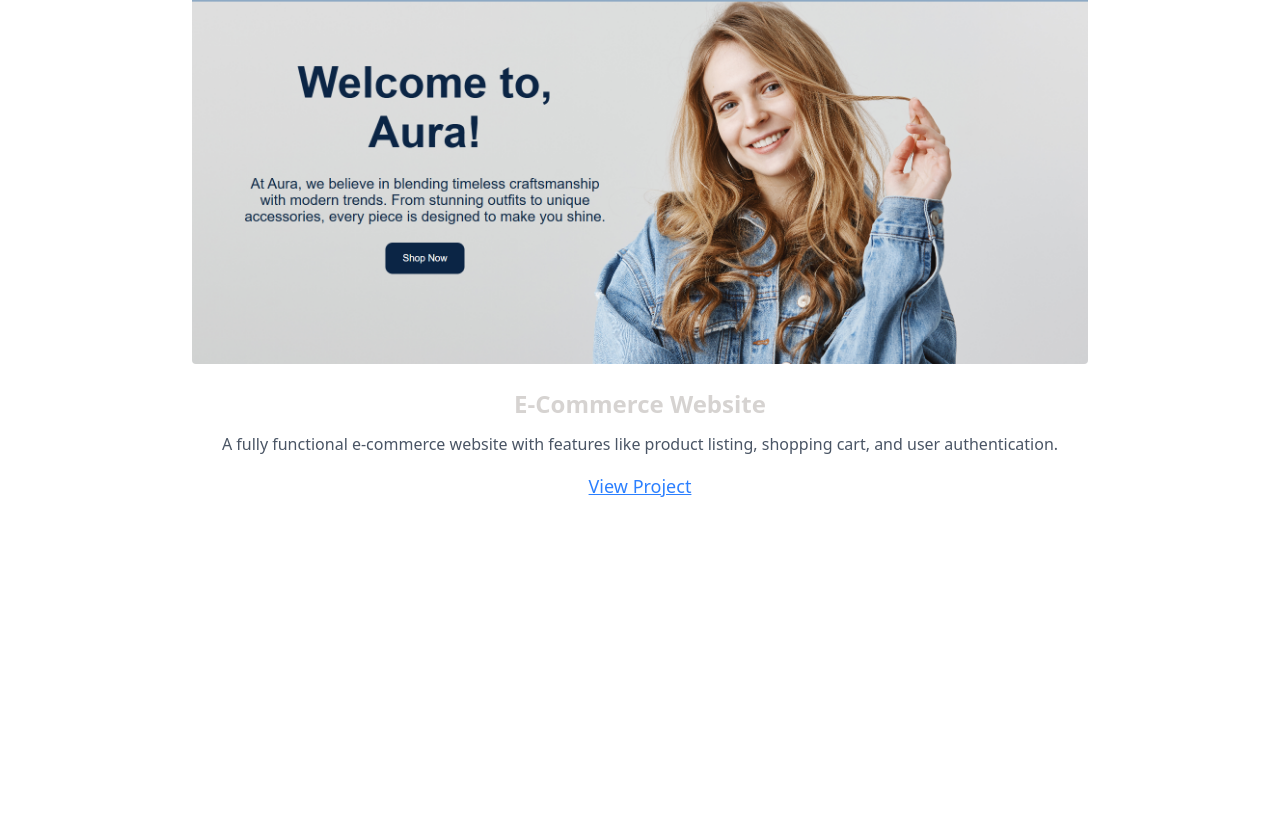
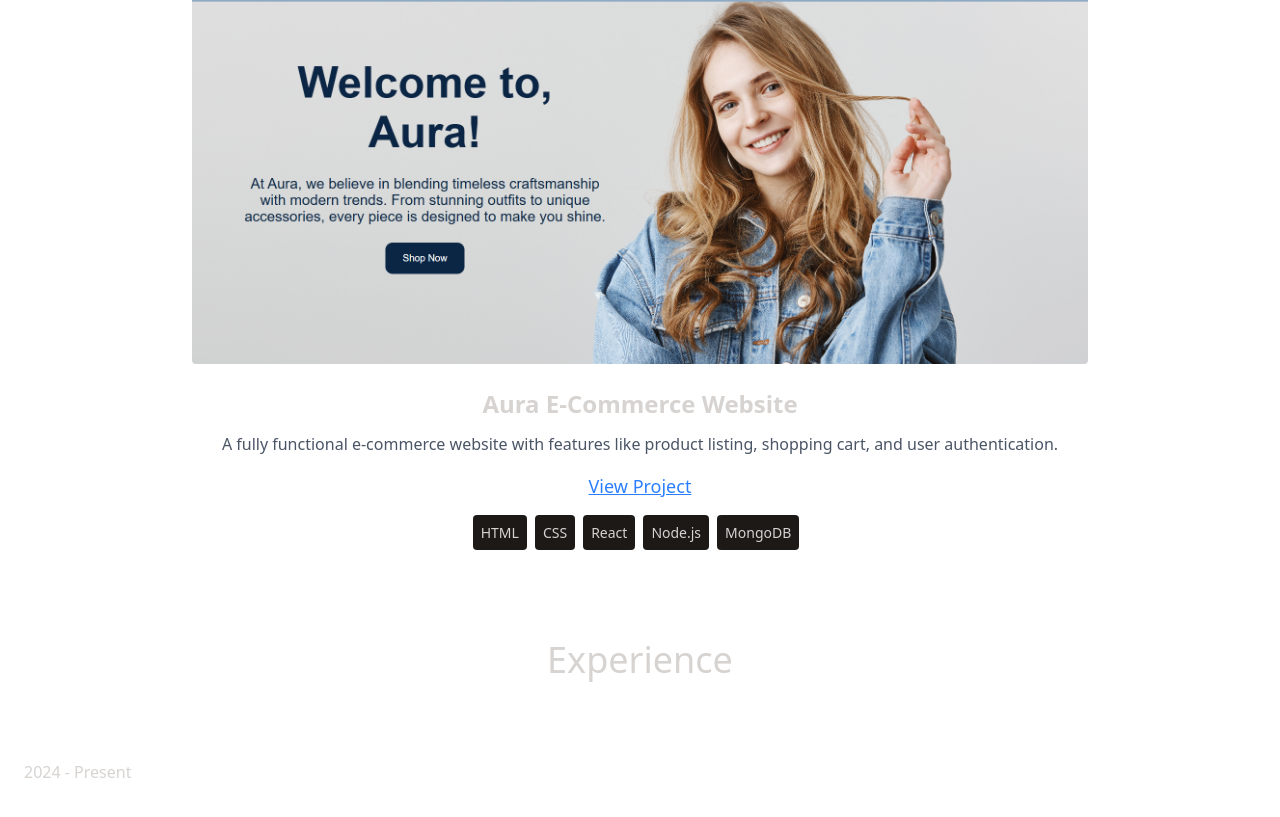
Before and after one commit to kshitijMandave/Kshitij-dev, a React (Vite) app: page / in a window 1280 px wide. Shown: the part 1473-2290 px from the top of the page. Before the commit the page ends 1989 px from the top, so only its background shows below. Built offline with nearby package versions, Linux system fonts and the light colour scheme.

Commit message:
added hover effects

```diff
--- a/src/App.jsx
+++ b/src/App.jsx
@@ -1,3 +1,4 @@
+import Experience from './components/Experience/Experience'
 import Hero from './components/Hero/Hero'
 import Navbar from './components/Navbar/Navbar'
 import Projects from './components/Projects/Projects'
@@ -14,6 +15,7 @@ function App() {
         <Hero/>
         <Technologies/>
         <Projects/>
+        <Experience/>
       </div>
     </div>
 
--- /dev/null
+++ b/src/components/Experience/Experience.jsx
@@ -0,0 +1,25 @@
+import { EXPERIENCES } from "../../constants"
+export default function Experience() {
+  return (
+    <div className="pb-4">
+        <h2 className="my-20 text-center text-4xl">Experience</h2>
+        <div>
+        {
+          EXPERIENCES.map((experience, index) => {
+            return (
+              <div key={index} className="mb-8 flex flex-wrap lg:w-1/4">
+                <p className="mb-2">
+                  {experience.year}
+                </p>
+              </div>
+              // <div className="w-full max-w-xl lg:w-3/4">
+
+              // </div>
+            );
+          })
+        }
+        </div>
+
+    </div>
+  )
+}
--- a/src/components/Hero/Hero.jsx
+++ b/src/components/Hero/Hero.jsx
@@ -19,7 +19,7 @@ function Hero() {
             <a
               href={kshitijResume}
               download
-              className="bg-white rounded-full p-4 text-sm text-stone-800 mb-10">
+              className="bg-white hover:bg-sky-700 rounded-2xl p-4 text-sm text-stone-800 font-medium mb-10">
               Download Resume
             </a>
 
--- a/src/components/Navbar/Navbar.jsx
+++ b/src/components/Navbar/Navbar.jsx
@@ -12,21 +12,25 @@ export default function Navbar() {
       </div>
       <div className="m-8 flex items-center justify-center gap-4 text-2xl">
         <a href="https://www.linkedin.com/in/kshitij-m-10779511b/"
-        target='_blank'
-        rel='noopener noreferrer'
-        aria-label='LinkedIn'>
+         title='LinkedIn'
+         target='_blank'
+         rel='noopener noreferrer'
+         aria-label='LinkedIn'>
           <FaLinkedin/></a>
         <a href="https://www.instagram.com/__the_kshitij/"
+         title='Instagram'
          target='_blank'
          rel='noopener noreferrer'
          aria-label='Instagram'>
           <FaInstagram/></a>
         <a href="https://github.com/kshitijMandave"
+         title='Github'
          target='_blank'
          rel='noopener noreferrer'
          aria-label='Github'>
           <FaGithub/></a>
         <a href="https://x.com/_the_kshitij"
+         title='XTwitter'
          target='_blank'
          rel='noopener noreferrer'
          aria-label='XTwitter'>
--- a/src/components/Projects/Projects.jsx
+++ b/src/components/Projects/Projects.jsx
@@ -23,6 +23,17 @@ function Projects() {
             >
               View Project
             </a>
+            <div className="mt-5">
+            {
+                project.technologies.map((tech, index) => {
+                    return (
+                    <span key={index} className="mr-2 rounded bg-stone-900 hover:bg-sky-700 cursor-pointer p-2 text-sm font-medium text-stone-300">
+                    {tech}
+                    </span>
+                );
+              })
+            }
+            </div>
           </div>
         ))}
       </div>
--- a/src/components/Technologies/Technologies.jsx
+++ b/src/components/Technologies/Technologies.jsx
@@ -9,28 +9,28 @@ function Technologies() {
     <div className='pb-24'>
         <h2 className='my-20 text-center text-4xl'>Technologies</h2>
         <div className='flex flex-wrap items-center justify-center gap-4'>
-            <div className='p-4'>
+            <div title='HTML' className='p-4 cursor-pointer'>
                 <SiHtml5 className='text-7xl text-red-500'/>
             </div>
-            <div className='p-4'>
+            <div title='CSS' className='p-4 cursor-pointer'>
                 <SiCss3 className='text-7xl text-blue-700'/>
             </div>
-            <div className='p-4'>
+            <div title='JavaScript' className='p-4 cursor-pointer'>
                 <SiJavascript className='text-7xl text-yellow-500'/>
             </div>
-            <div className='p-4'>
+            <div title='React' className='p-4 cursor-pointer'>
                 <SiReact className='text-7xl text-cyan-400'/>
             </div>
-            <div className='p-4'>
+            <div title='TypeScript' className='p-4 cursor-pointer'>
                 <SiTypescript className='text-7xl text-blue-500'/>
             </div>
-            <div className='p-4'>
+            <div title='NodeJs' className='p-4 cursor-pointer'>
                 <FaNodeJs className='text-7xl text-green-500'/>
             </div>
-            <div className='p-4'>
+            <div title='TailwindCSS' className='p-4 cursor-pointer'>
                 <SiTailwindcss className='text-7xl text-cyan-400'/>
             </div>
-            <div className='p-4'>
+            <div title='MongoDB' className='p-4 cursor-pointer'>
                 <SiMongodb className='text-7xl text-green-700'/>
             </div>
         </div>
--- a/src/constants/index.js
+++ b/src/constants/index.js
@@ -1,43 +1,24 @@
 import project1 from "../assets/projects/project-1.png";
-
-export const HERO_CONTENT = `I am a passionate full stack developer with a knack for crafting robust and scalable web applications. With 5 years of hands-on experience, I have honed my skills in front-end technologies like React and Next.js, as well as back-end technologies like Node.js, MySQL, PostgreSQL, and MongoDB. My goal is to leverage my expertise to create innovative solutions that drive business growth and deliver exceptional user experiences.`;
 
 export const ABOUT_TEXT = `I am a dedicated and versatile full stack developer with a passion for creating efficient and user-friendly web applications. With 5 years of professional experience, I have worked with a variety of technologies, including React, Next.js, Node.js, MySQL, PostgreSQL, and MongoDB. My journey in web development began with a deep curiosity for how things work, and it has evolved into a career where I continuously strive to learn and adapt to new challenges. I thrive in collaborative environments and enjoy solving complex problems to deliver high-quality solutions. Outside of coding, I enjoy staying active, exploring new technologies, and contributing to open-source projects.`;
 
 export const EXPERIENCES = [
   {
-    year: "2023 - Present",
-    role: "Senior Full Stack Developer",
-    company: "Google Inc.",
-    description: `Led a team in developing and maintaining web applications using JavaScript, React.js, and Node.js. Implemented RESTful APIs and integrated with MongoDB databases. Collaborated with stakeholders to define project requirements and timelines.`,
+    year: "2024 - Present",
+    role: "MERN Stack Developer",
+    company: "Quality Thought",
+    description: `Developed a responsive e-commerce platform using the MERN stack, improving user engagement.
+    Designed and optimized RESTful APIs with Node.js and Express.js, ensuring efficient data flow.
+    Implemented JWT-based authentication and secure payment gateways, enhancing security.
+    Managed MongoDB storage, reducing query processing time and improving scalability.
+    Deployed and maintained the system on AWS, ensuring high availability and minimal downtime`,
     technologies: ["Javascript", "React.js", "Next.js", "mongoDB"],
-  },
-  {
-    year: "2022 - 2023",
-    role: "Frontend Developer",
-    company: "Adobe",
-    description: `Designed and developed user interfaces for web applications using Next.js and React. Worked closely with backend developers to integrate frontend components with Node.js APIs. Implemented responsive designs and optimized frontend performance.`,
-    technologies: ["HTML", "CSS", "Vue.js", "mySQL"],
-  },
-  {
-    year: "2021 - 2022",
-    role: "Full Stack Developer",
-    company: "Facebook",
-    description: `Developed and maintained web applications using JavaScript, React.js, and Node.js. Designed and implemented RESTful APIs for data communication. Collaborated with cross-functional teams to deliver high-quality software products on schedule.`,
-    technologies: ["Python", "Svelte", "Three.js", "Postgres"],
-  },
-  {
-    year: "2020 - 2021",
-    role: "Software Engineer",
-    company: "Paypal",
-    description: `Contributed to the development of web applications using JavaScript, React.js, and Node.js. Managed databases and implemented data storage solutions using MongoDB. Worked closely with product managers to prioritize features and enhancements.`,
-    technologies: ["Ruby", "Rails", "PHP", "Sqlite"],
   },
 ];
 
 export const PROJECTS = [
   {
-    title: "E-Commerce Website",
+    title: "Aura E-Commerce Website",
     image: project1,
     description:
       "A fully functional e-commerce website with features like product listing, shopping cart, and user authentication.",
@@ -46,7 +27,7 @@ export const PROJECTS = [
 ];
 
 export const CONTACT = {
-  address: "767 Fifth Avenue, New York, NY 10153 ",
-  phoneNo: "+12 4555 666 00 ",
-  email: "me@example.com",
+  address: "Near Grampanchayat, Lawari-Umari, Tah:Sakoli, Dist Bhandara",
+  phoneNo: "7038342551",
+  email: "kshitij.mandwe@gmail.com",
 };
```
